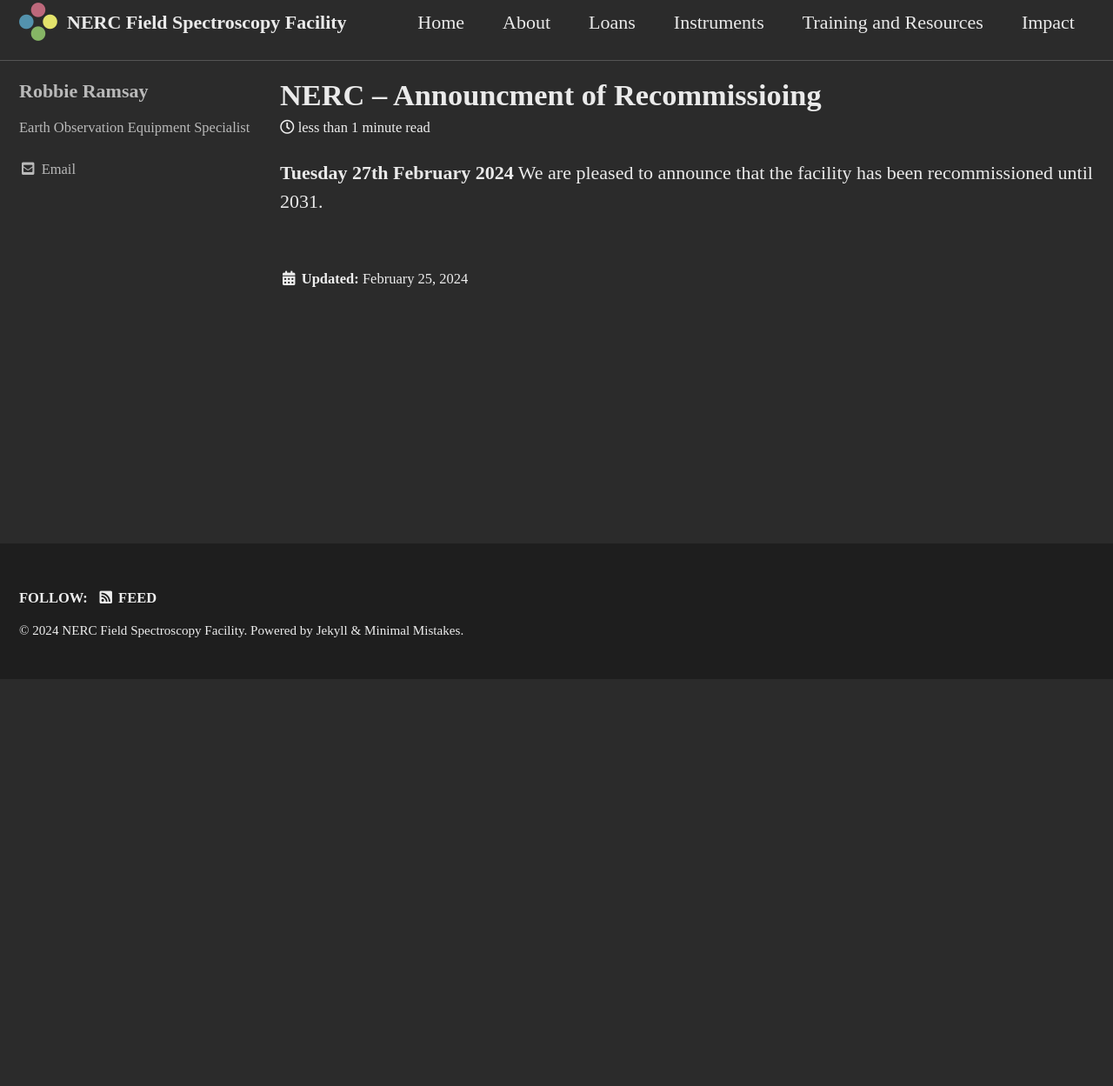
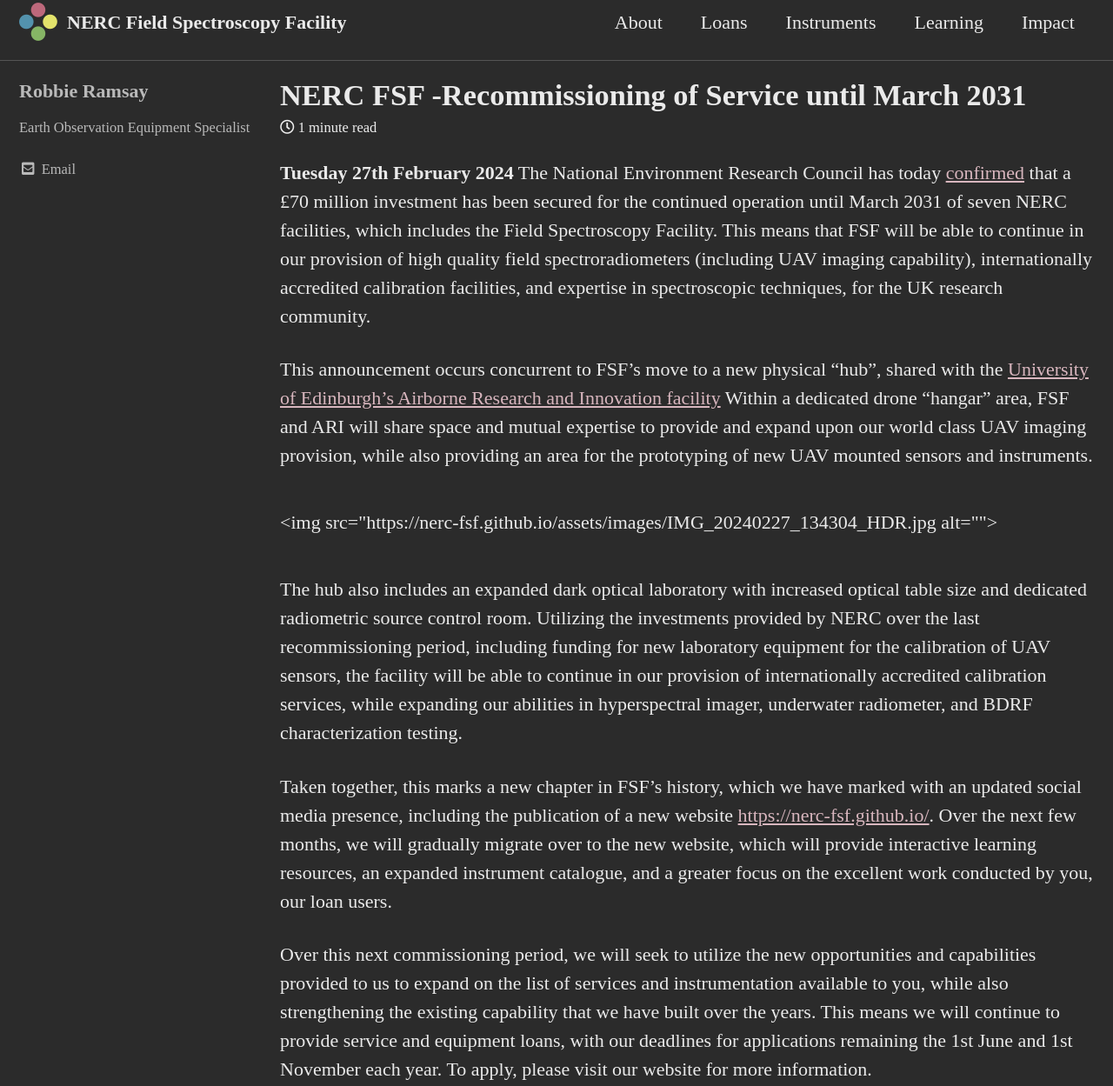
Before and after one commit to NERC-FSF/NERC-FSF.github.io, a plain HTML site: page announcment-of-recommissioning/index.html in a window 1280 px wide. Shown: the part 19-1268 px from the top of the page at 87% size. Before the commit the page ends 800 px from the top, so only its background shows below. Drawn offline with Linux system fonts and the light colour scheme; a web font is replaced by a local one.

Commit message:
Add files via upload

```diff
--- a/announcment-of-recommissioning/index.html
+++ b/announcment-of-recommissioning/index.html
@@ -9,8 +9,8 @@
 <meta http-equiv="Content-Type" content="text/html; charset=UTF-8">
     <meta charset="utf-8">
 
-<!-- begin _includes/seo.html --><title>NERC – Announcment of Recommissioing - NERC Field Spectroscopy Facility</title>
-<meta name="description" content="Tuesday 27th February 2024 We are pleased to announce that the facility has been recommissioned until 2031.">
+<!-- begin _includes/seo.html --><title>NERC FSF -Recommissioning of Service until March 2031 - NERC Field Spectroscopy Facility</title>
+<meta name="description" content="Tuesday 27th February 2024 The National Environment Research Council has today confirmed  that a £70 million investment has been secured for the continued operation until March 2031 of seven NERC facilities, which includes the Field Spectroscopy Facility. This means that FSF will be able to continue in our provision of high quality field spectroradiometers (including UAV imaging capability), internationally accredited calibration facilities,  and expertise in spectroscopic techniques, for the UK research community.">
 
 
   <meta name="author" content="Robbie Ramsay">
@@ -22,11 +22,11 @@
 <meta property="og:type" content="article">
 <meta property="og:locale" content="en_GB">
 <meta property="og:site_name" content="NERC Field Spectroscopy Facility">
-<meta property="og:title" content="NERC – Announcment of Recommissioing">
+<meta property="og:title" content="NERC FSF -Recommissioning of Service until March 2031">
 <meta property="og:url" content="https://nerc-fsf.github.io/announcment-of-recommissioning/">
 
 
-  <meta property="og:description" content="Tuesday 27th February 2024 We are pleased to announce that the facility has been recommissioned until 2031.">
+  <meta property="og:description" content="Tuesday 27th February 2024 The National Environment Research Council has today confirmed  that a £70 million investment has been secured for the continued operation until March 2031 of seven NERC facilities, which includes the Field Spectroscopy Facility. This means that FSF will be able to continue in our provision of high quality field spectroradiometers (including UAV imaging capability), internationally accredited calibration facilities,  and expertise in spectroscopic techniques, for the UK research community.">
 
 
 
@@ -34,7 +34,7 @@
 
 
 
-  <meta property="article:published_time" content="2024-02-25T00:00:00+00:00">
+  <meta property="article:published_time" content="2024-02-27T00:00:00+00:00">
 
 
 
@@ -124,9 +124,6 @@
         </a>
         <ul class="visible-links">
 <li class="masthead__menu-item">
-              <a href="/">Home</a>
-            </li>
-<li class="masthead__menu-item">
               <a href="/about/">About</a>
             </li>
 <li class="masthead__menu-item">
@@ -136,7 +133,7 @@
               <a href="/instruments/">Instruments</a>
             </li>
 <li class="masthead__menu-item">
-              <a href="/training/">Training and Resources</a>
+              <a href="/training/">Learning</a>
             </li>
 <li class="masthead__menu-item">
               <a href="/impact/">Impact</a>
@@ -259,15 +256,15 @@
 
 
   <article class="page" itemscope itemtype="https://schema.org/CreativeWork">
-    <meta itemprop="headline" content="NERC – Announcment of Recommissioing">
-    <meta itemprop="description" content="Tuesday 27th February 2024 We are pleased to announce that the facility has been recommissioned until 2031.">
-    <meta itemprop="datePublished" content="2024-02-25T00:00:00+00:00">
+    <meta itemprop="headline" content="NERC FSF -Recommissioning of Service until March 2031">
+    <meta itemprop="description" content="Tuesday 27th February 2024 The National Environment Research Council has today confirmed  that a £70 million investment has been secured for the continued operation until March 2031 of seven NERC facilities, which includes the Field Spectroscopy Facility.This means that FSF will be able to continue in our provision of high quality field spectroradiometers (including UAV imaging capability), internationally accredited calibration facilities, and expertise in spectroscopic techniques, for the UK research community.">
+    <meta itemprop="datePublished" content="2024-02-27T00:00:00+00:00">
 
 
     <div class="page__inner-wrap">
 
         <header>
-          <h1 id="page-title" class="page__title" itemprop="headline">NERC – Announcment of Recommissioing
+          <h1 id="page-title" class="page__title" itemprop="headline">NERC FSF -Recommissioning of Service until March 2031
 </h1>
 
 
@@ -283,7 +280,7 @@
       <span class="page__meta-readtime">
         <i class="far fa-clock" aria-hidden="true"></i>
 
-          less than 1 minute read
+          1 minute read
 
       </span>
 
@@ -295,7 +292,31 @@
 
       <section class="page__content" itemprop="text">
 
-        <p><strong>Tuesday 27th February 2024</strong> We are pleased to announce that the facility has been recommissioned until 2031.</p>
+        <p><strong>Tuesday 27th February 2024</strong> The National Environment Research Council has today <a href="https://www.ukri.org/news/70-million-for-environmental-research-facilities-and-equipment/">confirmed</a>  that a £70 million investment has been secured for the continued operation until March 2031 of seven NERC facilities, which includes the Field Spectroscopy Facility.
+This means that FSF will be able to continue in our provision of high quality field spectroradiometers (including UAV imaging capability), internationally accredited calibration facilities,
+and expertise in spectroscopic techniques, for the UK research community.</p>
+
+<p>This announcement occurs concurrent to FSF’s move to a new physical “hub”, shared with the <a href="https://www.ed.ac.uk/geosciences/about/facilities/all/airborne-research-innovation">University of Edinburgh’s Airborne Research and Innovation facility</a>
+Within a dedicated drone “hangar” area, FSF and ARI will share space and mutual expertise to provide and expand upon our world class UAV imaging provision,
+while also providing an area for the prototyping of new UAV mounted sensors and instruments.</p>
+
+<figure class="align-center">
+  &lt;img src="https://nerc-fsf.github.io/assets/images/IMG_20240227_134304_HDR.jpg alt=""&gt;
+</figure>
+
+<p>The hub also includes an expanded dark optical laboratory with increased optical table size and dedicated radiometric source control room.
+Utilizing the investments provided by NERC over the last recommissioning period, including funding for new laboratory equipment for the calibration of UAV sensors,
+the facility will be able to continue in our provision of internationally accredited calibration services, while expanding our abilities in hyperspectral imager,
+underwater radiometer, and BDRF characterization testing.</p>
+
+<p>Taken together,  this marks a new chapter in FSF’s history, which we have marked with an updated social media presence, including the publication of a new website
+<a href="https://nerc-fsf.github.io/">https://nerc-fsf.github.io/</a>. Over the next few months, we will gradually migrate over to the new website, which will provide interactive learning resources,
+an expanded instrument catalogue, and a greater focus on the excellent work conducted by you, our loan users.</p>
+
+<p>Over this next commissioning period, we will seek to utilize the new opportunities and capabilities provided to us to expand on the list of services and instrumentation available to you,
+while also strengthening the existing capability that we have built over the years. This means we will continue to provide service and equipment loans, with our deadlines for applications
+remaining the 1st June and 1st November each year. To apply, please visit our website for more information.</p>
+
 
 
       </section>
@@ -307,7 +328,7 @@
 
 
 
-  <p class="page__date"><strong><i class="fas fa-fw fa-calendar-alt" aria-hidden="true"></i> Updated:</strong> <time datetime="2024-02-25T00:00:00+00:00">February 25, 2024</time></p>
+  <p class="page__date"><strong><i class="fas fa-fw fa-calendar-alt" aria-hidden="true"></i> Updated:</strong> <time datetime="2024-02-27T00:00:00+00:00">February 27, 2024</time></p>
 
 
       </footer>
```
Also changed, not shown: about/index.html (+1 -4 lines), assets/js/lunr/lunr-store.js (+3 -9 lines), impact/fsfsc/2024.html (+1 -5 lines), impact/index.html (+2 -5 lines), impact/news.html (+5 -9 lines), impact/publications.html (+2 -25 lines), instruments/frfss/fask.html (+1 -4 lines), instruments/frfss/oo-vnir.html (+1 -4 lines), instruments/frfss/psr.html (+1 -4 lines), instruments/frfss/svc_hr1024i.html (+1 -4 lines), instruments/sif/piccolo-doppio.html (+1 -4 lines), 1 other file.
